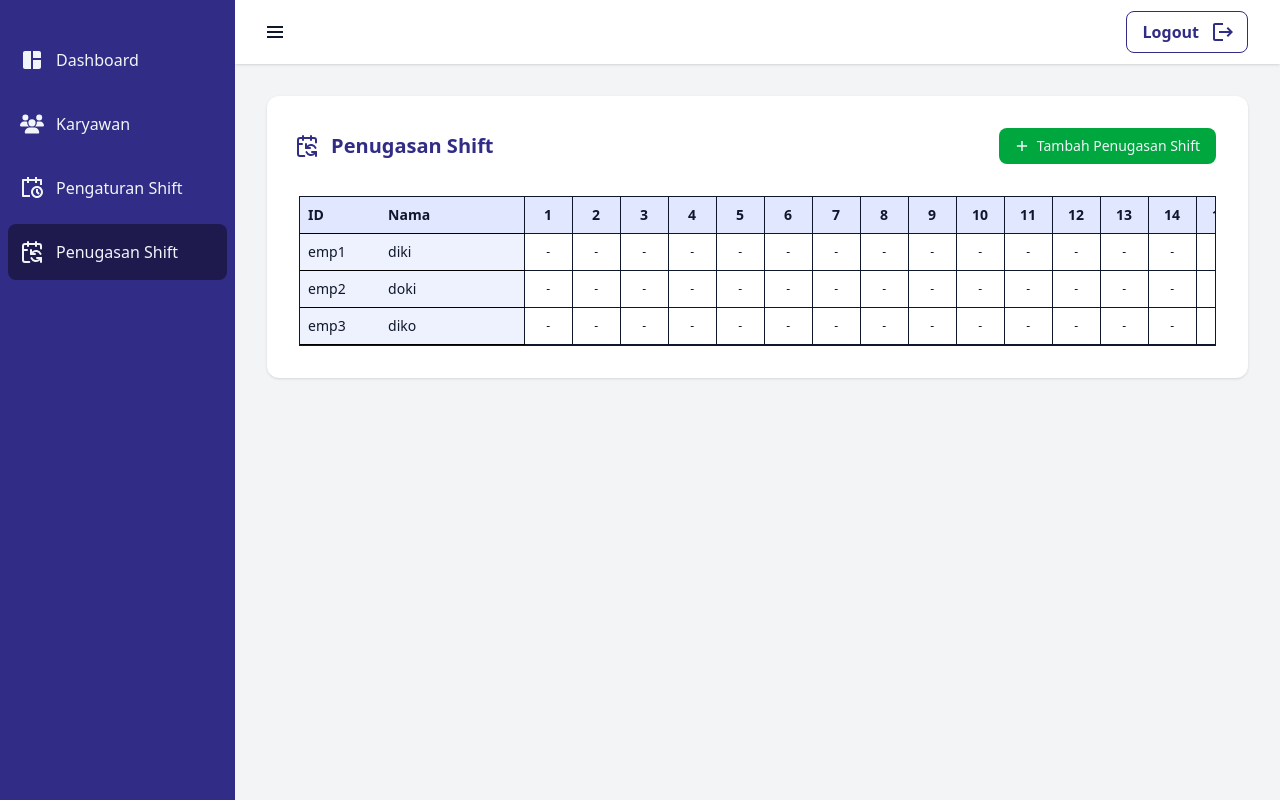
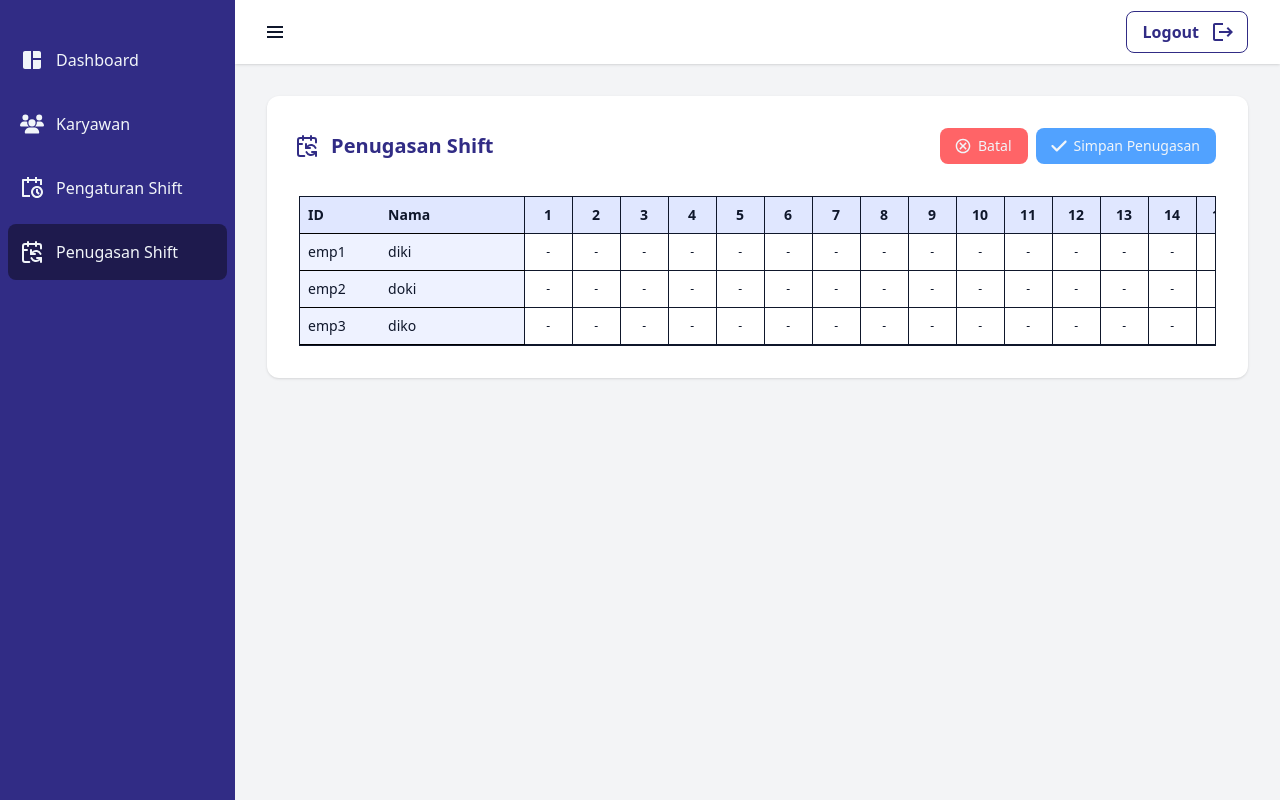
Before and after one commit to lakhatekno/attendance-frontend, a Next.js app: page /admin/shift-assignment in a window 1280 px wide. Both pictures are taken after a click on the button "Tambah Penugasan Shift". Built offline with nearby package versions, Linux system fonts and the light colour scheme; no server answers.

Commit message:
[Admin][Shift Assignment] UI button start/stop create assignment

```diff
--- a/src/components/features/shift-assignment/HeadSection.component.tsx
+++ b/src/components/features/shift-assignment/HeadSection.component.tsx
@@ -1,12 +1,13 @@
 import { RiAddFill } from 'react-icons/ri';
 import { LuCalendarSync } from 'react-icons/lu';
 import { FaCheck } from 'react-icons/fa6';
+import { MdOutlineCancel } from 'react-icons/md';
+
 import AddShiftModal from '@/components/ui/modals/addShift.modal';
 
 import { useShiftManagementStore } from '@/store/shiftManagement.store';
 
 export default function HeadSection() {
-  const { setAddShiftModal } = useShiftManagementStore();
 	const { isAssigning, setIsAssigning } = useShiftManagementStore();
 
 	return (
@@ -16,13 +17,32 @@ export default function HeadSection() {
 				<h2 className="font-bold text-xl">Penugasan Shift</h2>
 			</div>
 			<div className="flex gap-2 items-center w-fit">
+				{!isAssigning ? (
 					<button
-          onClick={setAddShiftModal}
+						onClick={setIsAssigning}
 						className="bg-green-600 hover:bg-green-700 flex gap-2 font-medium h-fit w-fit px-4 py-2 items-center rounded-lg text-sm text-slate-100 cursor-pointer"
 					>
 						<RiAddFill className="scale-125" />
 						Tambah Penugasan Shift
 					</button>
+				) : (
+					<>
+						<button
+							onClick={setIsAssigning}
+							className="bg-red-400 hover:bg-red-500 flex gap-2 font-medium h-fit w-fit px-4 py-2 items-center rounded-lg text-sm text-slate-100 cursor-pointer"
+						>
+							<MdOutlineCancel className="scale-125" />
+							Batal
+						</button>
+						<button
+							onClick={() => {}}
+							className="bg-blue-400 hover:bg-blue-500 flex gap-2 font-medium h-fit w-fit px-4 py-2 items-center rounded-lg text-sm text-slate-100 cursor-pointer"
+						>
+							<FaCheck className="scale-125" />
+							Simpan Penugasan
+						</button>
+					</>
+				)}
 			</div>
 
 			<AddShiftModal />
```
Lines whose indentation alone changed are shown as unchanged.
